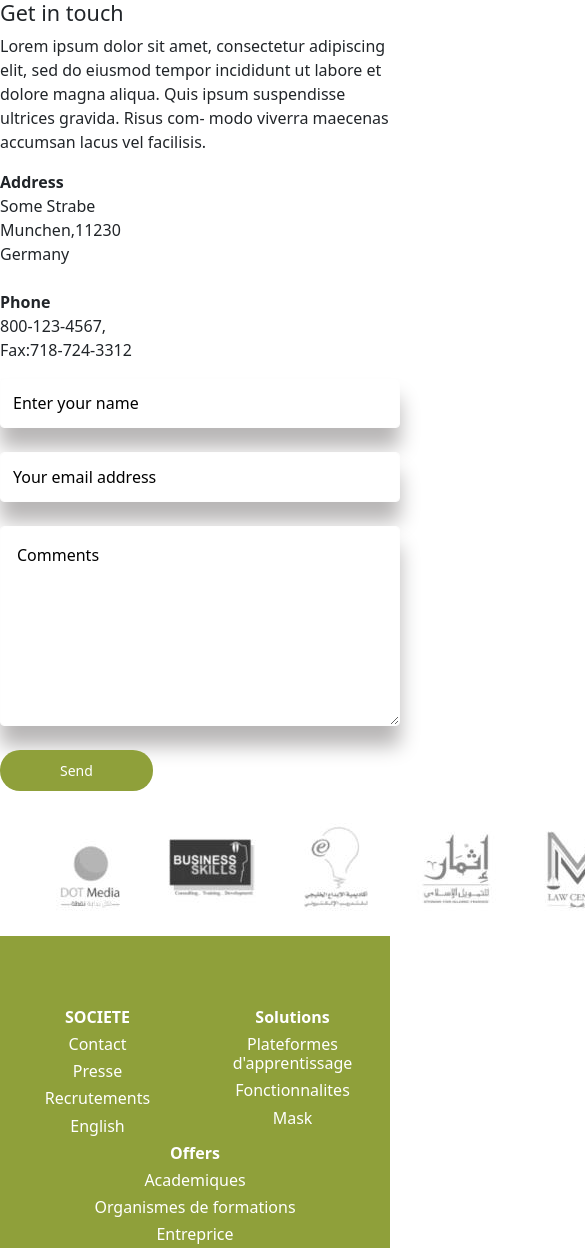
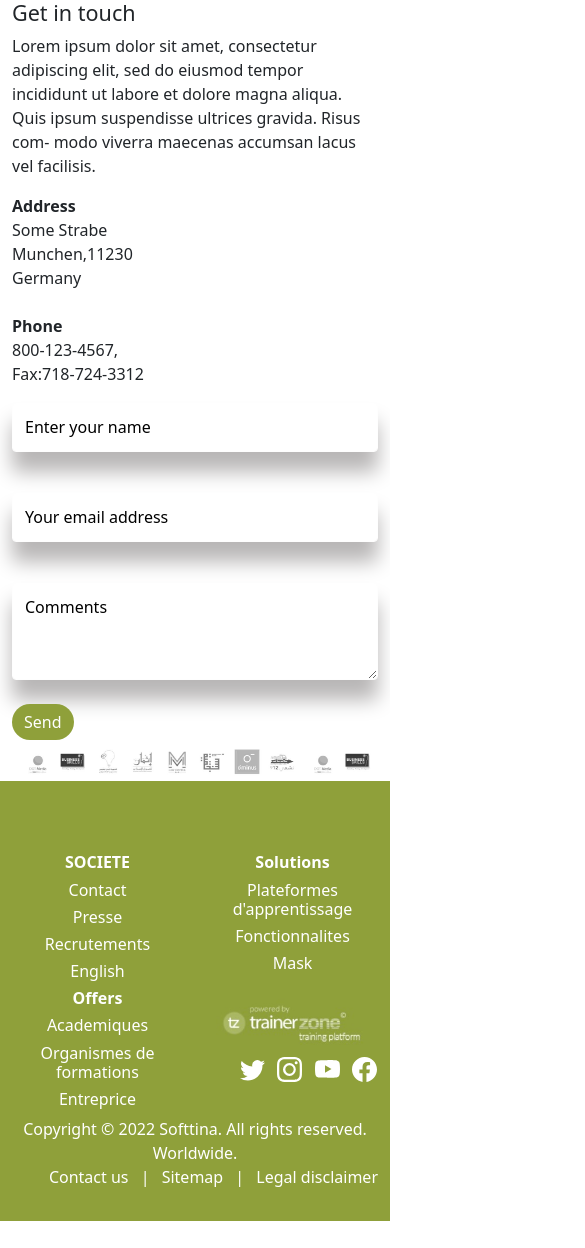
Before and after one commit to lemarafuad/SkinSoft-Task1-, a website: page index.html in a window 390 px wide. Shown: the top 1248 px of the page, 585 px wide, since content can reach past the window. After the commit the page ends 1221 px from the top, so only its background shows below. Drawn offline with nearby package versions, Linux system fonts and the light colour scheme.

Commit message:
responsive Jana

```diff
--- a/index.css
+++ b/index.css
@@ -1,56 +1,52 @@
-#lemara1{
+#lemara1 {
   background-color: #f0f0f0;
 }
-  #farah{
+#farah {
   background-color: #e6f7ff;
 }
 #salah {
   background-color: #ffe6cc;
 }
-  #amjad{
+#amjad {
   background-color: #f9f2e6;
 }
-  #lemara2{
+#lemara2 {
   background-color: #f0e6ff;
 }
-  #jana1{
+#jana1 {
+
   .btn {
-      padding: 10px 60px;
-      font-size: 14px;
+    display: flex;
     border: none;
     border-radius: 20px;
     cursor: pointer;
-      transition: background-color 0.3s, box-shadow 0.3s;
   }
   .btn-primary {
-      background-color: #8FA03A;
+    background-color: #8fa03a;
   }
 
   .form-control {
     margin-bottom: 1.5rem;
-  width:400px;
     flex: 1;
     padding: 0.75rem;
     font-size: 1rem;
-  border: 1px solid #FEFEFE;
+    border: 1px solid #fefefe;
     border-radius: 0.25rem;
     box-shadow: 0 20px 20px rgb(184, 182, 182);
     transition: border-color 0.3s, box-shadow 0.3s;
   }
-.comment-input {
-  height: 200px;
-  padding: 1rem;
+
+  .form-control::placeholder {
+    color: black;
+  }
+  .img{
     display: flex;
   }
 
-.form-control::placeholder {
-  color:black;
+  background-color: white;
 }
 
-    background-color:white;
-  }
-
-  #jana2{
+#jana2 {
   .center-text p {
     margin-bottom: 0;
   }
@@ -64,5 +60,8 @@
   .center-text {
     text-align: center;
   }
-    background-color: #8FA03A;
+  .img{
+    display: flex;
   }
+  background-color: #8fa03a;
+}
--- a/index.html
+++ b/index.html
@@ -11,10 +11,8 @@
     </style>
 </head>
 <body>
-
-
     <div id="jana1">
-        <!--<div class="container-lg"> -->
+        <div class="container-lg">
          <div class="row justify-content-center">
               <div class="col-md-5 col-lg-5 col-xl-5 mx-auto ">
               <h4 style=" font-weight: normal;">Get in touch</h4>
@@ -36,16 +34,23 @@
               </div>
 
               <div class="col-md-3 col-lg-3 col-xl-3 mx-auto mt-3">
-                      <input type="text" class="form-control"  aria-describedby="inputGroup-sizing-default" placeholder="Enter your name">
-                      <input type="text" class="form-control"  aria-describedby="inputGroup-sizing-default" placeholder="Your email address">
-                      <textarea type="text" class="form-control comment-input"  aria-describedby="inputGroup-sizing-default" placeholder="Comments"></textarea>
-                    <button type="button" class="btn btn-primary"> Send </button>
+                <div class="input-group mb-3">
+                  <input type="text" class="form-control"  aria-describedby="basic-addon1"  placeholder="Enter your name">
+                </div>
+                <div class="input-group mb-3">
+                  <input type="text" class="form-control" aria-describedby="basic-addon1" placeholder="Your email address">
+                </div>
+                <div class="form-group">
+                  <textarea class="form-control" id="exampleFormControlTextarea1" rows="3"  placeholder="Comments"></textarea>
+                </div>
+                <button type="button" class="btn btn-primary"> Send </button>
 
               </div>
               <footer>
-                <img src="/designwork/company.jpeg" >
+                <img src="/designwork/company.jpeg" class="img-fluid" alt="Responsive image">
              </footer>
           </div>
+        </div>
       </div>
     <div id="jana2" >
         <footer  class="text-white pt-4 pb-3">
@@ -71,7 +76,7 @@
                <h6 >Entreprice</h6>
              </div>
              <div class="col">
-               <img  class="image" src="/designwork/logofooter.jpeg">
+               <img  src="/designwork/logofooter.jpeg" class="img-fluid" alt="Responsive image">
                   <ul>
                    <li class="list-inline-item">
                    <a > <svg xmlns="http://www.w3.org/2000/svg" width="25" height="25" fill="currentColor" class="bi bi-twitter" viewBox="0 0 16 16">
```
Lines whose indentation alone changed are shown as unchanged.
